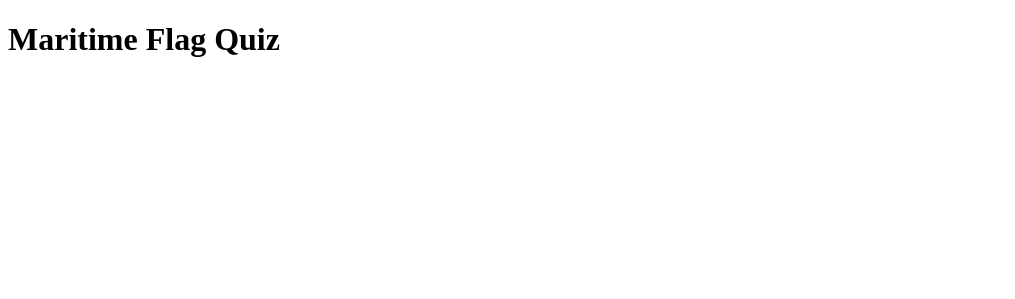
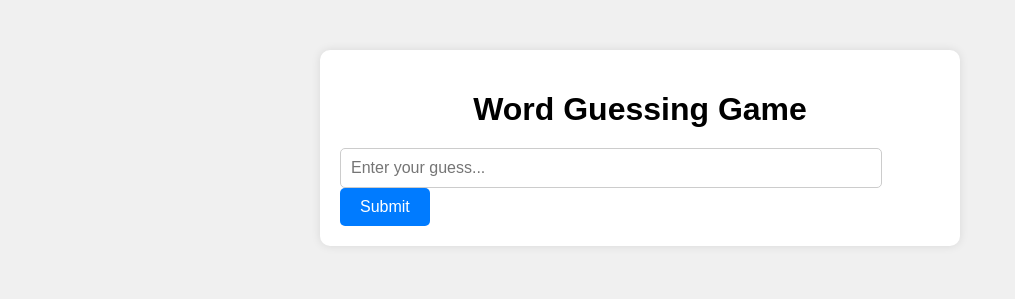
Before and after one commit to William2716057/MaritimeFlags, a website: page MaritimeFlags/index.html in a window 1280 px wide. Shown: the whole page, without its empty margins (0-1015 px from the left). Drawn offline with Linux system fonts and the light colour scheme.

Commit message:
javascript started

```diff
--- a/MaritimeFlags/index.html
+++ b/MaritimeFlags/index.html
@@ -1,11 +1,17 @@
 <!DOCTYPE html>
-
-<html xmlns="http://www.w3.org/1999/xhtml">
+<html lang="en">
 <head>
-    <meta charset="utf-8" />
-    <title></title>
+    <meta charset="UTF-8">
+    <meta name="viewport" content="width=device-width, initial-scale=1.0">
+    <title>What do the flags say?</title>
+    <link rel="stylesheet" href="style.css">
 </head>
 <body>
-   <h1>Maritime Flag Quiz</h1>
+    <div class="container">
+        <h1>Word Guessing Game</h1>
+        <input type="text" id="userInput" placeholder="Enter your guess...">
+        <button onclick="checkGuess()">Submit</button>
+    </div>
+    <script src="script.js" defer></script>
 </body>
 </html>
--- a/MaritimeFlags/script.js
+++ b/MaritimeFlags/script.js
@@ -1,6 +1,32 @@
-//input/check answer function
+//wordlist
+const words = ["boat", "navy", "waves", "storm", "hull", "helm", "galley"];
 
+// Randomly choose a word from the list
+function generateRandomWord() {
+    const randomIndex = Math.floor(Math.random() * words.length);
+    return words[randomIndex];
+}
 
-//display words with flag images in place of letters
+// Function to display the random word in the input box
+function displayRandomWord() {
+    const randomWord = generateRandomWord();
+    document.getElementById("userInput").setAttribute("data-word", randomWord);
+}
 
-//match input to correct answer
+//match user input to randomly chosen word
+function checkGuess() {
+    const userInput = document.getElementById("userInput").value.toLowerCase();
+    const randomWord = document.getElementById("userInput").getAttribute("data-word");
+
+    if (userInput === randomWord) {
+        alert("Well done!");
+    } else {
+        alert("Incorrect!");
+    }
+
+    //choose new random word after attempt
+    displayRandomWord();
+}
+
+//choose random word on page load
+displayRandomWord();
--- a/MaritimeFlags/style.css
+++ b/MaritimeFlags/style.css
@@ -1,2 +1,42 @@
 body {
+    font-family: Arial, sans-serif;
+    background-color: #f0f0f0;
+    margin: 0;
+    padding: 0;
 }
+
+.container {
+    max-width: 600px;
+    margin: 50px auto;
+    background-color: #fff;
+    padding: 20px;
+    border-radius: 10px;
+    box-shadow: 0 0 10px rgba(0, 0, 0, 0.1);
+}
+
+h1 {
+    text-align: center;
+    margin-bottom: 20px;
+}
+
+input[type="text"] {
+    width: calc(100% - 80px);
+    padding: 10px;
+    font-size: 16px;
+    border: 1px solid #ccc;
+    border-radius: 5px;
+}
+
+button {
+    padding: 10px 20px;
+    font-size: 16px;
+    background-color: #007bff;
+    color: #fff;
+    border: none;
+    border-radius: 5px;
+    cursor: pointer;
+}
+
+    button:hover {
+        background-color: #0056b3;
+    }
```
